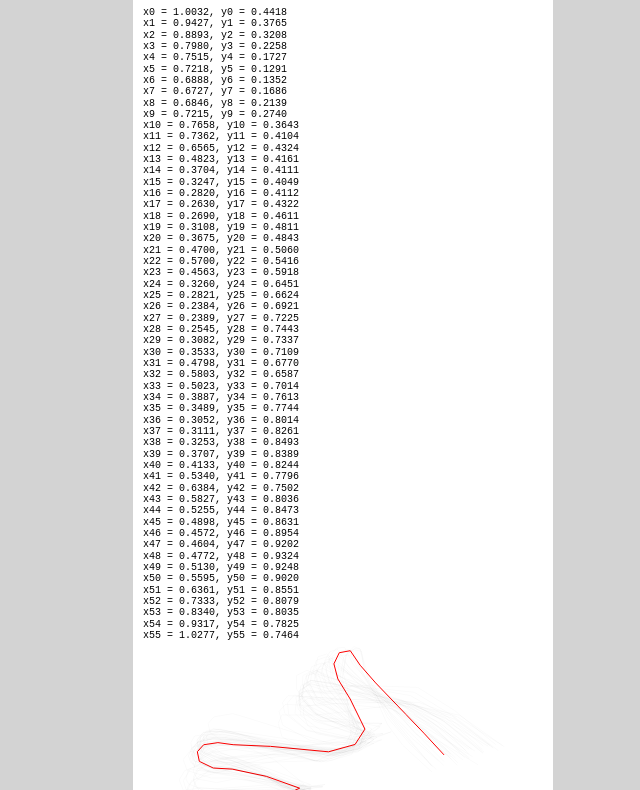
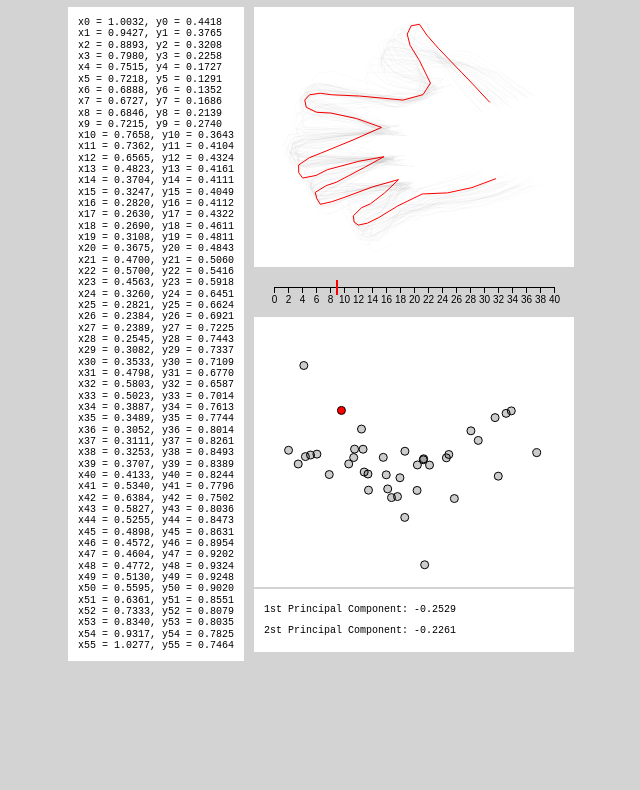
Before and after one commit to drewparli/diku-ide-04, a plain HTML site: page index.html in a window 1280 px wide. Shown: the part 73-863 px from the top of the page, without its empty margins (297-937 px from the left). After the commit the page ends 800 px from the top, so only its background shows below. Drawn offline with nearby package versions, Linux system fonts and the light colour scheme.

Commit message:
normal update

```diff
--- a/index.css
+++ b/index.css
@@ -2,15 +2,14 @@ body {
     background: lightgrey;
 }
 
-div {
+/*div {
   margin-right: auto;
   margin-left: auto;
   max-width: 400px;
-}
+}*/
 
 .main-content {
-    background: white;
-    max-width: 420px;
+    max-width: 550px;
     margin-right: auto;
     margin-left: auto;
     width: 95;
@@ -64,9 +63,62 @@ div {
   fill: darkred;
 }
 
-#vis-outline-points p {
+#vis-outlines-details {
+  background: white;
+  padding-top: 10px;
+  padding-bottom: 10px;
+  padding-left: 10px;
+  padding-right: 10px;
+  margin-right: 10px;
+  float: left;
+}
+
+#vis-outlines-details p {
   font-size: 7.5pt;
   font-family: monospace;
   line-height: 8.5pt;
-  margin: 0 0 0 0;
+  margin-left: auto;
+  margin-right: auto;
+  margin-top: 0px;
+  margin-bottom: 0px;
 }
+
+#vis-outlines {
+  background: white;
+  padding-top: 10px;
+  padding-bottom: 10px;
+  padding-left: 10px;
+  padding-right: 10px;
+  float: left;
+}
+
+#vis-nav {
+  padding-top: 10px;
+  padding-bottom: 10px;
+  padding-left: 10px;
+  padding-right: 10px;
+  float: left;
+}
+
+#vis-scatter-plot {
+  background: white;
+  padding-top: 10px;
+  padding-bottom: 10px;
+  padding-left: 10px;
+  padding-right: 10px;
+  float: left;
+}
+
+#vis-scatter-plot-details {
+  background: white;
+  padding-top: 10px;
+  padding-bottom: 10px;
+  padding-left: 10px;
+  padding-right: 10px;
+  margin-top: 2px;
+  float: left;
+  font-size: 7.5pt;
+  font-family: monospace;
+  line-height: 16pt;
+  width: 300px;
+}
--- a/index.html
+++ b/index.html
@@ -10,11 +10,12 @@
     </head>
     <body>
       <div class="main-content">
-        <div><h1>Title</h1></div>
-        <div id = "vis-outline-points"></div>
+        <div><h1>The Spectrum</h1></div>
+        <div id="vis-outlines-details"></div>
         <div><svg id="vis-outlines"></svg></div>
         <div><svg id="vis-nav"></svg></div>
         <div><svg id="vis-scatter-plot"></svg></div>
+        <div id="vis-scatter-plot-details"></div>
       </div>
     </body>
 </html>
--- a/main.js
+++ b/main.js
@@ -13,12 +13,12 @@ function visualize(data) {
 
     var xOutlineScale = d3.scaleLinear()
         .domain([0.1, 1.3])
-        .range([0, 400])
+        .range([0, 300])
         .nice()
 
     var yOutlineScale = d3.scaleLinear()
         .domain([0.1, 1.3])
-        .range([0, 400])
+        .range([0, 300])
         .nice()
 
     /* build a string for each hand's svg:path `d` attribute */
@@ -53,8 +53,8 @@ function visualize(data) {
 
     // default navigation settings
     var nav_begin = 9
-    var nav_width = 400
-    var nav_height = 50
+    var nav_width = 300
+    var nav_height = 30
     var nav_margin_left = 10
     var nav_margin_right = 10
     var nav_num_ticks = 20
@@ -69,8 +69,8 @@ function visualize(data) {
         .ticks(nav_num_ticks)
 
     svg = d3.select("#vis-outlines")
-        .attr("width", 400)
-        .attr("height", 320)
+        .attr("width", 300)
+        .attr("height", 240)
         .call(d3.zoom().on("zoom", handel_outline_zoom))
         .on("mousedown.zoom", null)
         .on("dblclick.zoom", null)
@@ -100,11 +100,11 @@ function visualize(data) {
             var nextClass = d3.select(point_id(next)).attr("class")
 
             // need to update the point data for the next outline
-            d3.select("#vis-outline-points")
+            d3.select("#vis-outlines-details")
                 .select(`#op${x}`)
                 .remove()
 
-            d3.select("#vis-outline-points")
+            d3.select("#vis-outlines-details")
                 .append("div")
                 .attr("id", `op${next}`)
                 .selectAll("p")
@@ -112,6 +112,24 @@ function visualize(data) {
                 .enter()
                 .append("p")
                 .text(function(d,i) { return `x${i} = ${d[0].toFixed(4)}, y${i} = ${d[1].toFixed(4)}` })
+
+            d3.select("#sp1")
+                .select(`#spcx${x}`)
+                .remove()
+            d3.select("#sp2")
+                .select(`#spcy${x}`)
+                .remove()
+
+            d3.select("#sp1")
+                .append("span")
+                .attr("id", `spcx${next}`)
+                .text(data.components.circles[next].cx)
+            d3.select("#sp2")
+                .append("span")
+                .attr("id", `spcy${next}`)
+                .text(data.components.circles[next].cy)
+
+
 
             // highlight the next outline and point
             if (nextClass != "pointSelected") {
@@ -142,11 +160,11 @@ function visualize(data) {
             var prevClass = d3.select(point_id(prev)).attr("class")
 
             // need to update the point data for the next outline
-            d3.select("#vis-outline-points")
+            d3.select("#vis-outlines-details")
                 .select(`#op${x}`)
                 .remove()
 
-            d3.select("#vis-outline-points")
+            d3.select("#vis-outlines-details")
                 .append("div")
                 .attr("id", `op${prev}`)
                 .selectAll("p")
@@ -154,6 +172,23 @@ function visualize(data) {
                 .enter()
                 .append("p")
                 .text(function(d,i) { return `x${i} = ${d[0].toFixed(4)}, y${i} = ${d[1].toFixed(4)}` })
+
+            d3.select("#sp1")
+                .select(`#spcx${x}`)
+                .remove()
+            d3.select("#sp2")
+                .select(`#spcy${x}`)
+                .remove()
+
+            d3.select("#sp1")
+                .append("span")
+                .attr("id", `spcx${prev}`)
+                .text(data.components.circles[prev].cx)
+            d3.select("#sp2")
+                .append("span")
+                .attr("id", `spcy${prev}`)
+                .text(data.components.circles[prev].cy)
+
 
             // highlight the next outline and point
             if (prevClass != "pointSelected") {
@@ -195,7 +230,7 @@ function visualize(data) {
 
 
     // Add the current hand's outline points
-    d3.select("#vis-outline-points")
+    d3.select("#vis-outlines-details")
         .append("div")
         .attr("id", `op${nav_begin}`)
         .selectAll("p")
@@ -237,19 +272,19 @@ function visualize(data) {
 
     // SCATTER PLOT VIS
     var xScalePCA = d3.scaleLinear()
-        .domain([-0.55, 0.65])
-        .range([0, 380])
+        .domain([-0.51, 0.63])
+        .range([0, 290])
         .nice()
 
     var yScalePCA = d3.scaleLinear()
-        .domain([-0.55, 0.65])
-        .range([0, 380])
+        .domain([-0.51, 0.63])
+        .range([0, 290])
         .nice()
 
 
     svg = d3.select("#vis-scatter-plot")
-        .attr("width", 400)
-        .attr("height", 400)
+        .attr("width", 300)
+        .attr("height", 250)
         .call(d3.zoom().on("zoom", handel_outline_zoom))
         .on("mousedown.zoom", null)
         .on("dblclick.zoom", null)
@@ -318,6 +353,42 @@ function visualize(data) {
 
     svg.append("g")
         .attr("id", "yAxisScatter")
+
+    d3.select("#vis-scatter-plot-details")
+        .selectAll("#sp1")
+        .data(["1st Principal Component: "])
+        .enter()
+        .append("div")
+        .attr("id", "sp1")
+        .append("span")
+        .text(function(d) {return d})
+
+    d3.select("#sp1")
+        .append("span")
+        .attr("id", `spcx${nav_begin}`)
+        .text(`${data.components.circles[nav_begin].cx}`)
+
+
+    d3.select("#vis-scatter-plot-details")
+        .selectAll("#sp2")
+        .data(["2st Principal Component: "])
+        .enter()
+        .append("div")
+        .attr("id", "sp2")
+        .append("span")
+        .text(function(d) {return d})
+
+    d3.select("#sp2")
+        .append("span")
+        .attr("id", `spcy${nav_begin}`)
+        .text(`${data.components.circles[nav_begin].cy}`)
+
+
+    // coords.append("text")
+    //     .text("x-coord")
+
+    // coords.append("text")
+    //     .text("y-coord")
 }
 
 
```
Also changed, not shown: hands.json, 1 other file.
